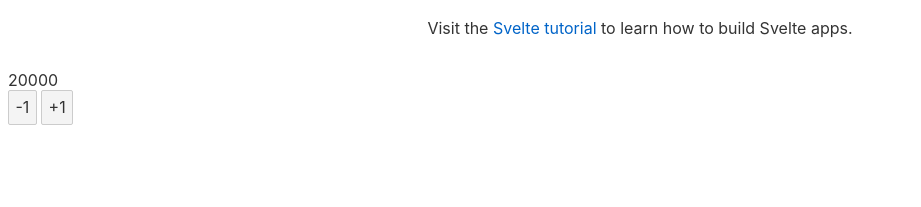
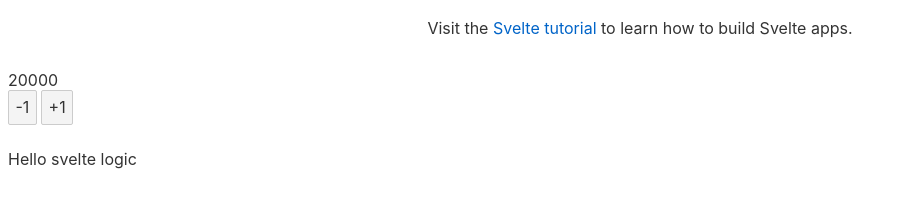
Before and after one commit to globis-org/WeLoveFrontend, a Svelte app in the folder svelte/: page / in a window 1280 px wide. Shown: the part 169-376 px from the top of the page, without its empty margins (0-921 px from the left). Built offline with nearby package versions, Linux system fonts and the light colour scheme.

Commit message:
feat: add if statement on view

```diff
--- a/svelte/src/App.svelte
+++ b/svelte/src/App.svelte
@@ -1,7 +1,7 @@
 <script lang="ts">
 	export let name: string;
 	import Counter from './Counter.svelte';
-  const p = {count: 20000,}
+  const p = {count: 20000, isHello: true}
 </script>
 
 <main>
--- a/svelte/src/Counter.svelte
+++ b/svelte/src/Counter.svelte
@@ -1,5 +1,6 @@
 <script lang="ts">
 	export let count = 0;
+  export let isHello = true
 	export const onDecreaseClick = () => (count -= 1)
   const onIncreaseClick = () => (count += 1)
 </script>
@@ -16,4 +17,7 @@
 	<button on:click={onIncreaseClick} aria-label="Increase the counter by one">
 		+1
 	</button>
+  {#if isHello && count%2 === 0}
+    <p>Hello svelte logic</p>
+  {/if}
 </div>
```
